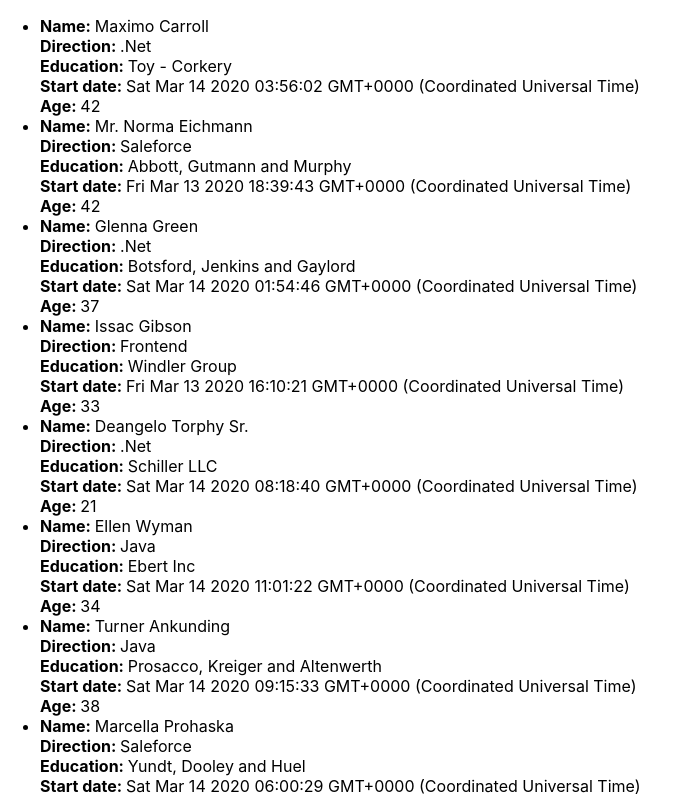
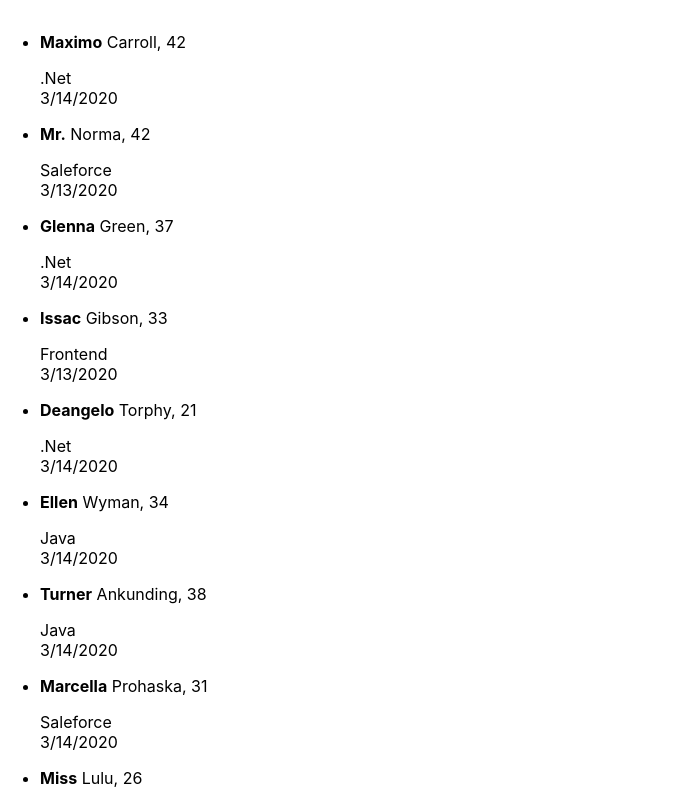
Before and after one commit to SADmammoth/DIMS.UI-4, a React (Create React App) app: page /members in a window 1280 px wide. Shown: the top 798 px of the page, without its empty margins (0-679 px from the left). Built offline with nearby package versions, Linux system fonts and the light colour scheme.

Commit message:
feat: collapsable member card

```diff
--- a/package.json
+++ b/package.json
@@ -11,8 +11,7 @@
     "react": "^16.12.0",
     "react-dom": "^16.12.0",
     "react-router-dom": "^5.1.2",
-    "react-scripts": "3.3.1",
-    "shortid": "^2.2.15"
+    "react-scripts": "3.3.1"
   },
   "scripts": {
     "start": "react-scripts start",
--- /dev/null
+++ b/src/components/cards/MemberCard.js
@@ -0,0 +1,68 @@
+import React from 'react';
+import PropTypes from 'prop-types';
+import DirectionBadge from '../elements/DirectionBadge';
+import DateBadge from '../elements/DateBadge';
+import Button from '../elements/Button';
+
+class MemberCard extends React.Component {
+  constructor(props) {
+    super(props);
+    this.state = { collapsed: this.props.collapsed };
+  }
+
+  onClick = () => {
+    if (this.state.collapsed) {
+      this.props.onOpen(this.props.id);
+    }
+
+    this.setState({ collapsed: !this.state.collapsed });
+  };
+
+  render() {
+    const { fullName, age, direction, startDate } = this.props;
+    const names = fullName.match(/^([^\s]*)\s([^\s]*)/);
+    return this.state.collapsed ? (
+      <article onClick={this.onClick}>
+        <div>
+          <p>
+            <b>{names[1]}</b>
+            {` ${names[2]}, ${age}`}
+          </p>
+          <DirectionBadge direction={direction} />
+          <DateBadge date={startDate} />
+        </div>
+      </article>
+    ) : (
+      <article onClick={this.onClick}>
+        <div>
+          <p>
+            <b>{names[1]}</b>
+            {` ${names[2]}, ${age}`}
+          </p>
+          <DirectionBadge direction={direction} />
+          <DateBadge date={startDate} />
+        </div>
+        <Button content='Progress' link={`/members/${this.props.id}/progress`} />
+        <Button content='Tasks' link={`/members/${this.props.id}/tasks`} />
+        <Button content='Edit' />
+        <Button content='Delete' />
+      </article>
+    );
+  }
+}
+
+MemberCard.defaultProps = {
+  collapsed: true,
+};
+
+MemberCard.propTypes = {
+  id: PropTypes.number.isRequired,
+  collapsed: PropTypes.bool,
+  onOpen: PropTypes.func.isRequired,
+  fullName: PropTypes.string.isRequired,
+  age: PropTypes.number.isRequired,
+  direction: PropTypes.string.isRequired,
+  startDate: PropTypes.instanceOf(Date).isRequired,
+};
+
+export default MemberCard;
--- /dev/null
+++ b/src/components/elements/Button.js
@@ -0,0 +1,32 @@
+import React from 'react';
+import PropTypes from 'prop-types';
+import { withRouter } from 'react-router-dom';
+
+function Button(props) {
+  return (
+    <button
+      type={props.type}
+      onClick={
+        props.onClick ||
+        function() {
+          props.history.push(props.link);
+        }
+      }
+    >
+      {props.content}
+    </button>
+  );
+}
+
+Button.propTypes = {
+  type: PropTypes.string,
+  content: PropTypes.oneOfType([PropTypes.string, PropTypes.element]),
+  history: PropTypes.any,
+};
+
+Button.defaultProps = {
+  type: 'button',
+  content: 'Button',
+};
+
+export default withRouter(Button);
--- /dev/null
+++ b/src/components/elements/DateBadge.js
@@ -0,0 +1,13 @@
+import React from 'react';
+import PropTypes from 'prop-types';
+
+function DateBadge(props) {
+  const { date } = props;
+  return <time>{date.toLocaleDateString()}</time>;
+}
+
+DateBadge.propTypes = {
+  date: PropTypes.instanceOf(Date).isRequired,
+};
+
+export default DateBadge;
--- /dev/null
+++ b/src/components/elements/DirectionBadge.js
@@ -0,0 +1,13 @@
+import React from 'react';
+import PropTypes from 'prop-types';
+
+function DirectionBadge(props) {
+  const { direction } = props;
+  return <div>{direction}</div>;
+}
+
+DirectionBadge.propTypes = {
+  direction: PropTypes.string.isRequired,
+};
+
+export default DirectionBadge;
--- a/src/pages/MembersManagerPage.js
+++ b/src/pages/MembersManagerPage.js
@@ -1,59 +1,52 @@
-/* eslint-disable react/destructuring-assignment */
-/* eslint-disable react/prefer-stateless-function */
 import React from 'react';
 import { withRouter } from 'react-router-dom';
-import shortid from 'shortid';
 import Client from '../helpers/Client';
+import MemberCard from '../components/cards/MemberCard';
 
 class MembersManagerPage extends React.Component {
   constructor(props) {
     super(props);
-    this.state = { members: [] };
+    this.state = { members: [], open: -1 };
   }
 
   async componentDidMount() {
-    this.setState({ members: await Client.getMembers() });
+    this.setState({
+      members: (await Client.getMembers()).map((el) => {
+        el.collapsed = true;
+        return el;
+      }),
+    });
   }
 
+  onOpen = (id) => {
+    const members = [...this.state.members];
+    if (this.state.open + 1) {
+      members[this.state.open].collapsed = true;
+    }
+    members[id].collapsed = false;
+    this.setState({ members: members, open: id });
+  };
+
   renderMembers() {
-    console.log(this.state.members);
     if (this.state.members.length < 1) {
       return null;
     }
     return (
       <ul className='grid no-type-list'>
-        {this.state.members.map((el) => (
-          <li className='gridItem' key={shortid.generate()}>
-            {this.renderMember(el)}
+        {this.state.members.map((el, i) => (
+          <li key={el.fullName} className='gridItem'>
+            {this.renderMember(i, el)}
           </li>
         ))}
       </ul>
     );
   }
 
-  renderMember({ fullName, direction, education, startDate, age }) {
+  renderMember(index, data) {
+    // { fullName, direction, education, startDate, age }
     return (
       <>
-        <div>
-          <b>Name: </b>
-          <span>{fullName}</span>
-        </div>
-        <div>
-          <b>Direction: </b>
-          <span>{direction}</span>
-        </div>
-        <div>
-          <b>Education: </b>
-          <span>{education}</span>
-        </div>
-        <div>
-          <b>Start date: </b>
-          <span>{startDate.toString()}</span>
-        </div>
-        <div>
-          <b>Age: </b>
-          <span>{age}</span>
-        </div>
+        <MemberCard id={index} onOpen={this.onOpen} {...data} />
       </>
     );
   }
```
Also changed, not shown: 2 other files (tests, documents, lock files or other folders).
